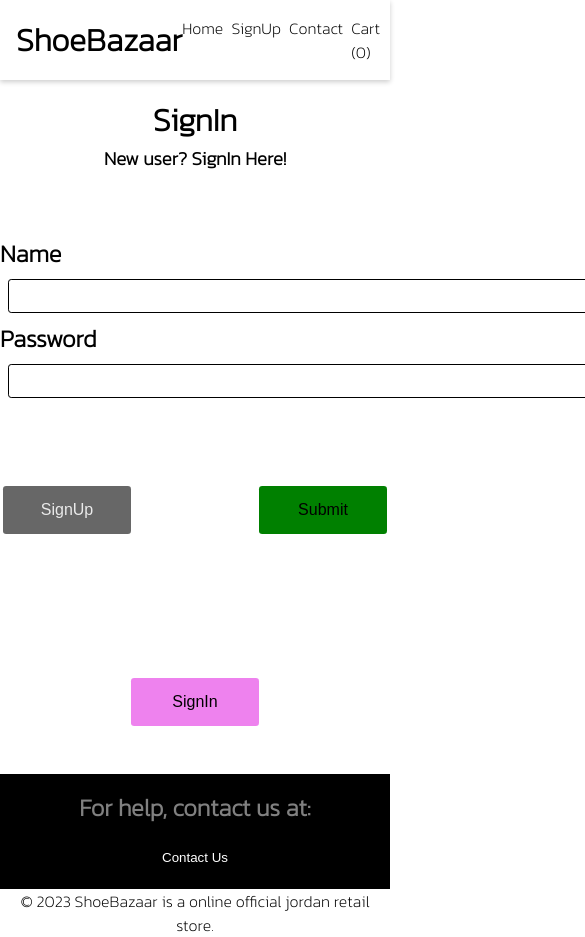
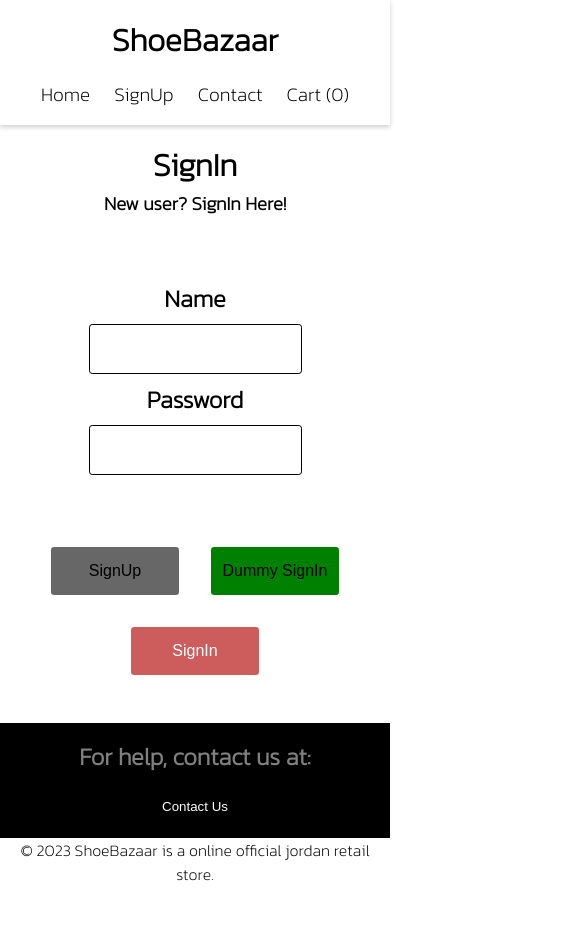
Before and after one commit to sourabh0505/ShoeBazaar, a React (Create React App) app: page /signup in a window 390 px wide. Shown: the top 937 px of the page, 585 px wide, since content can reach past the window. After the commit the page ends 886 px from the top, so only its background shows below. Built offline with nearby package versions, Linux system fonts and the light colour scheme.

Commit message:
improved the styling of the website, set the signup page as default, improved the responsiveness of the web app

```diff
--- a/src/App.js
+++ b/src/App.js
@@ -1,35 +1,44 @@
-import React from 'react';
-import './App.css';
-import Navbar from './Components/Navbar/Navbar';
-import SignUp from './Components/SignUp/SignUp';
-import Cart from './Components/Cart/Cart';
-import Home from './Components/Home/Home';
-import {BrowserRouter as Router, Routes, Route} from 'react-router-dom';
-import Contact from './Components/Contact/Contact';
-import Footer from './Components/Footer/Footer';
-import ProductDetails from './Components/ProductDetails/ProductDetails';
+import React from "react";
+import "./App.css";
+import Navbar from "./Components/Navbar/Navbar";
+import SignUp from "./Components/SignUp/SignUp";
+import Cart from "./Components/Cart/Cart";
+import Home from "./Components/Home/Home";
+import {
+  BrowserRouter as Router,
+  Routes,
+  Route,
+  Navigate,
+} from "react-router-dom";
+import Contact from "./Components/Contact/Contact";
+import Footer from "./Components/Footer/Footer";
+import ProductDetails from "./Components/ProductDetails/ProductDetails";
 
 const App = () => {
-
   const handleSignUp = (user) => {
     console.log(user);
-  }
+  };
 
   const handleSignIn = (user) => {
     console.log(user);
-  }
+  };
 
   return (
     <Router>
-      <Navbar/>
+      <Navbar />
       <Routes>
-        <Route index path='/signup' element={<SignUp onSignup={handleSignUp} onSignin={handleSignIn}/>}></Route>
-        <Route path='/home' element={<Home/>}></Route>
-        <Route path='/cart' element={<Cart/>}></Route>
-        <Route path='/contact' element={<Contact/>}></Route>
-        <Route path='/productdetails' element={<ProductDetails/>}></Route>
+        <Route
+          index
+          path="/signup"
+          element={<SignUp onSignup={handleSignUp} onSignin={handleSignIn} />}
+        ></Route>
+        <Route path="/home" element={<Home />}></Route>
+        <Route path="/cart" element={<Cart />}></Route>
+        <Route path="/contact" element={<Contact />}></Route>
+        <Route path="/productdetails" element={<ProductDetails />}></Route>
+        <Route path="/" element={<Navigate to="/signup" />} />
       </Routes>
-      <Footer/>
+      <Footer />
     </Router>
   );
 };
--- a/src/Components/Cart/cartSlice.js
+++ b/src/Components/Cart/cartSlice.js
@@ -10,7 +10,6 @@
 
 export const cartSlice = createSlice({
   name: 'cart',
-//   immer.js
   initialState,
   reducers: {
     addToCart: (state, action) => {
@@ -39,11 +38,12 @@
       state.cartAmount = parseInt(cartAmount.toFixed(2));
     },
     removeFromCart: (state, action) => {
-      state.cart = state.cart.filter((cartItems) => cartItems.id !== action.payload);
+      state.cart = state.cart.filter((items) => items.id !== action.payload);
     },
   },
 });
-// action creaters
+
+
 export const { addToCart, getCartTotal, removeFromCart } = cartSlice.actions;
 
 export default cartSlice.reducer;
--- a/src/Components/Navbar/Navbar.js
+++ b/src/Components/Navbar/Navbar.js
@@ -1,35 +1,48 @@
-import React, {useEffect} from 'react'
-import './navbar.css'
-import {Link} from 'react-router-dom'
-import { useDispatch, useSelector } from 'react-redux'
-import { getCartTotal } from '../Cart/cartSlice'
+import React, { useEffect } from "react";
+import "./navbar.css";
+import { Link } from "react-router-dom";
+import { useDispatch, useSelector } from "react-redux";
+import { getCartTotal } from "../Cart/cartSlice";
 
 function Navbar() {
-
-  const {cart, cartQuantity} = useSelector((state) => state.cart)
+  const { cart, cartQuantity } = useSelector((state) => state.cart);
 
   const dispatch = useDispatch();
   useEffect(() => {
-   dispatch(getCartTotal())
-  }, [cart])
-
+    dispatch(getCartTotal());
+  }, [cart]);
 
   return (
+    <div id="Navbar">
+      <h1>ShoeBazaar</h1>
 
-
-    <div id='Navbar'>
-        <h1>ShoeBazaar</h1>
-
-        <div id="nav-items">
-            <ul>
-                <li><Link to='/home'><a>Home</a></Link></li>
-                <li><Link to='signup'><a href='/signup'>SignUp</a></Link></li>
-                <li><Link to='contact'><a>Contact</a></Link></li>
-                <li><Link to='cart'><a>Cart</a></Link> <h>({cartQuantity})</h></li>
-            </ul>
-        </div>
+      <div id="nav-items">
+        <ul>
+          <li>
+            <Link to="/home">
+              <a>Home</a>
+            </Link>
+          </li>
+          <li>
+            <Link to="signup">
+              <a href="/signup">SignUp</a>
+            </Link>
+          </li>
+          <li>
+            <Link to="contact">
+              <a>Contact</a>
+            </Link>
+          </li>
+          <li>
+            <Link to="cart">
+              <a>Cart</a>
+            </Link>{" "}
+            <h>({cartQuantity})</h>
+          </li>
+        </ul>
+      </div>
     </div>
-  )
+  );
 }
 
-export default Navbar
+export default Navbar;
--- a/src/Components/Navbar/navbar.css
+++ b/src/Components/Navbar/navbar.css
@@ -1,6 +1,6 @@
 #Navbar{
     display: flex;
-    flex-flow: row nowrap;
+    flex-flow: row wrap;
     justify-content: space-between;
     padding: 1rem;
     margin-bottom: 1rem;
@@ -12,7 +12,7 @@
     z-index: 1000;
 }
 
-ul{
+#nav-items ul{
     display: flex;
     flex-flow: row nowrap;
     list-style: none;
@@ -32,3 +32,18 @@
 ul > li:hover{
     transform: scale(1.1);
 }
+
+@media(max-width: 768px) {
+    #Navbar{
+        justify-content: center;
+        gap: 1rem;
+    }
+
+    #nav-items ul li{
+        font-size: 1.2rem;
+    }
+
+    #nav-items ul{
+        gap: 1.5rem;
+    }
+}
--- a/src/Components/SignUp/SignUp.js
+++ b/src/Components/SignUp/SignUp.js
@@ -1,77 +1,104 @@
-import React, { useState } from 'react'
-import './signup.css'
-import users from '../SignUp/users'
+import React, { useState } from "react";
+import "./signup.css";
+import users from "../SignUp/users";
+import {Link} from 'react-router-dom';
 
-function SignUp({onSignup, onSignin}) {
-
-  const [action, setAction] = useState('SignIn');
-
-    const [username, setUsername] = useState('');
-    const [password, setPassword] = useState('');
+function SignUp({ onSignup, onSignin }) {
+  const [action, setAction] = useState("SignIn");
+  const [username, setUsername] = useState("");
+  const [password, setPassword] = useState("");
 
   const handleSignUpIn = () => {
+    if (action === "SignUp") {
       handleSignUp();
+    } else {
       handleSignIn();
     }
+  };
 
   const handleSignIn = () => {
-    const user = users.find((u) => u.username === username && u.password === password);
-    if(user) {
+    const user = users.find(
+      (u) => u.username === username && u.password === password
+    );
+    if (user) {
       onSignin(user);
-    }else{
-      alert('The username and password is invalid!');
+    } else {
+      alert("The username and password are invalid!");
     }
-  }
+  };
 
   const handleSignUp = () => {
-    const newUser = {id: users.length + 1, username, password};
+    const newUser = { id: users.length + 1, username, password };
     users.push(newUser);
     console.log(users);
-    onSignup(newUser);
-
-    if (typeof onSignup === 'function') {
+    if (typeof onSignup === "function") {
       onSignup(newUser);
     }
-  }
+  };
 
+  const clearFields = () => {
+    setUsername("");
+    setPassword("");
+  };
 
   return (
-    <div className='SignUp'>
+    <div className="SignUp">
       <div className="page-info">
         <h1>{action}</h1>
         <h3>New user? {action} Here!</h3>
       </div>
 
-        {action === 'SignIn'? <div className='user-info'>
+      <div className="user-info">
         <h2>Name</h2>
-            <input type="text" value={username} onChange={(e) => setUsername(e.target.value)}/>
+        <input
+          type="text"
+          value={username}
+          onChange={(e) => setUsername(e.target.value)}
+        />
 
         <h2>Password</h2>
-            <input type="password" value={password} onChange={(e) => setPassword(e.target.value)}/></div> :  <div className="user-info">
-
-            <h2>Name</h2>
-            <input type="text" value={username} onChange={(e) => setUsername(e.target.value)}/>
-
-            <h2>Password</h2>
-            <input type="password" value={password} onChange={(e) => setPassword(e.target.value)}/>
-          </div>}
-
-        <div className="user-info">
+        <input
+          type="password"
+          value={password}
+          onChange={(e) => setPassword(e.target.value)}
+        />
+      </div>
 
       <div className="signup-signin-container">
         <div className="submit">
-                <button onClick={() => {setAction('SignUp')}} className={action === 'SignIn'?'submit > button gray':'submit > button'} >SignUp</button>
+          <button
+            className={`submit-btn ${action === "SignUp" ? "gray" : ""}`}
+            onClick={() => {
+              setAction("SignUp"); clearFields();
+            }}
+          >
+            SignUp
+          </button>
         </div>
 
-              <button onClick={handleSignUpIn} className="submitBtn">Submit</button>
+        <button
+          className="submitBtn"
+          onClick={() => {
+            handleSignUpIn();
+            clearFields();
+          }}
+        >
+          <Link to='/home'>Dummy SignIn</Link>
+        </button>
 
         <div className="submit">
-                <button onClick={() => {setAction('SignIn')}} className={action === 'SignUp'?'submit > button gray':'submit > button'}>SignIn</button>
+          <button
+            className={`submit-btn ${action === "SignIn" ? "gray" : ""}`}
+            onClick={() => {
+              setAction("SignIn"); clearFields();
+            }}
+          >
+            SignIn
+          </button>
         </div>
       </div>
     </div>
-    </div>
-  )
+  );
 }
 
-export default SignUp
+export default SignUp;
--- a/src/Components/SignUp/signup.css
+++ b/src/Components/SignUp/signup.css
@@ -1,50 +1,85 @@
-.SignUp{
+.SignUp {
     text-align: center;
     display: flex;
     flex-flow: column nowrap;
     gap: 4rem;
 }
 
-input{
-    width: 40rem;
+.user-info input {
+    min-width: 50%;
     height: 2rem;
     border-radius: .2rem;
     border: 1px solid black;
-    margin: .5rem;
+    margin: .5rem auto;
+    padding: .5rem;
 }
 
-.user-info > h2{
-    margin-right: 33rem;
+.user-info{
+    display: flex;
+    flex-direction: column;
+    align-items: flex-start;
+    width: 100%;
+    height: auto;
+    margin-top: 1rem;
 }
 
-.signup-signin-container{
+.user-info > h2 {
+    /* background-color: green; */
+    max-width: 10rem;
+    margin-bottom: 0.5rem;
+    margin-left: 23rem;
+}
+
+.signup-signin-container {
     display: flex;
     flex-flow: row wrap;
     justify-content: center;
-    gap: 8rem;
+    gap: 1rem;
 }
 
-.submit > button{
-    margin-top: 1rem;
+.submit,
+.signup-signin-container button {
     min-width: 8rem;
     min-height: 3rem;
     border: none;
     border-radius: .2rem;
-    background-color: violet;
     font-size: 1rem;
 }
 
-.submitBtn{
-    margin-top: 1rem;
-    min-width: 8rem;
-    min-height: 3rem;
-    border: none;
-    border-radius: .2rem;
-    background-color: green;
-    font-size: 1rem;
+.submit button{
+    background-color: #676767;
 }
 
 .submit > .gray{
-    color: #EAEAEA;
-    background-color: #676767;
+    color: white;
+    background-color: indianred;
 }
+
+.submitBtn{
+    background-color: green;
+}
+
+.signup-signin-container button:hover{
+    transform: scale(1.1);
+    transition: transform 0.3s ease;
+    cursor: pointer;
+}
+
+@media screen and (max-width: 768px) {
+    .SignUp {
+        gap: 4rem;
+    }
+
+    .user-info > h2 {
+        margin: 0 auto;
+    }
+
+    .signup-signin-container {
+        gap: 2rem;
+    }
+
+    .user-info{
+        margin-top: 0;
+        gap: 0;
+    }
+}
```
Also changed, not shown: src/Components/Cart/Cart.js (+21 -16 lines), src/Components/Cart/cart.css (+11 -2 lines), src/Components/Contact/contact.css (+26 -10 lines), src/Components/Home/home.css (+24 -6 lines). Lines whose indentation alone changed are shown as unchanged.
